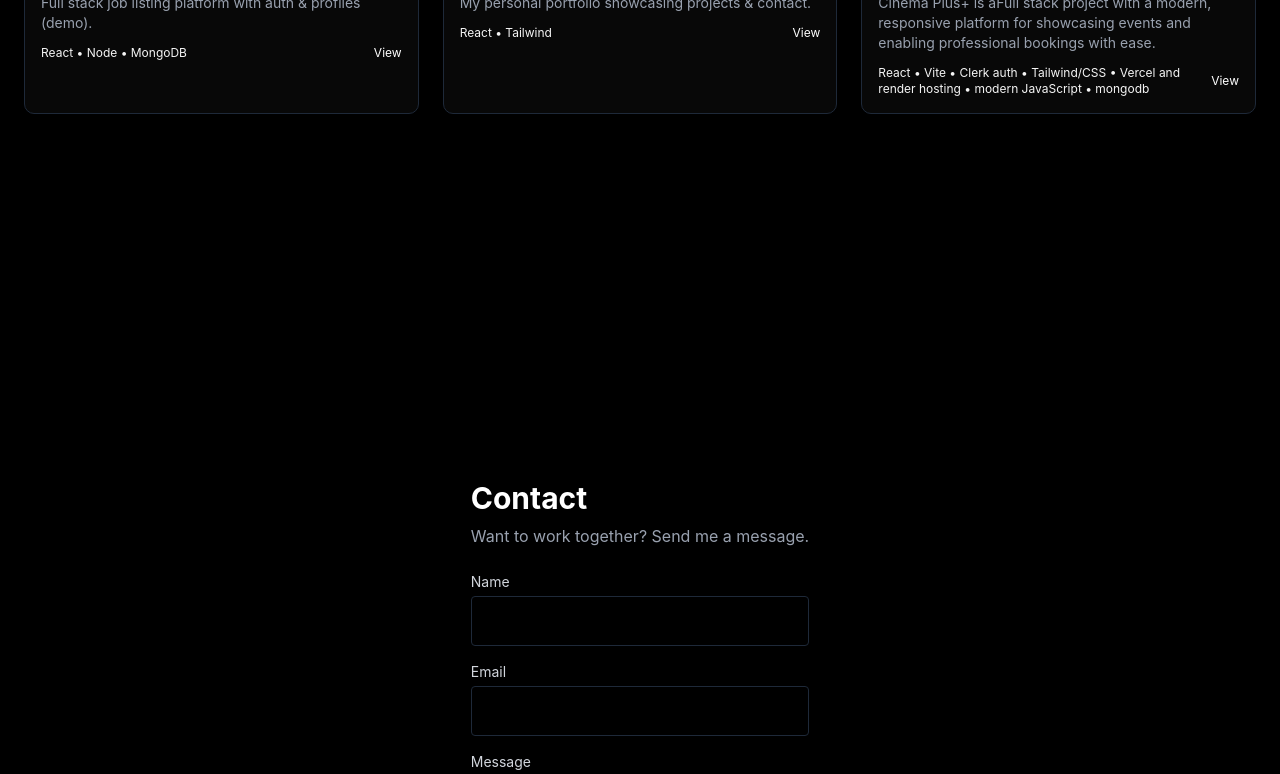
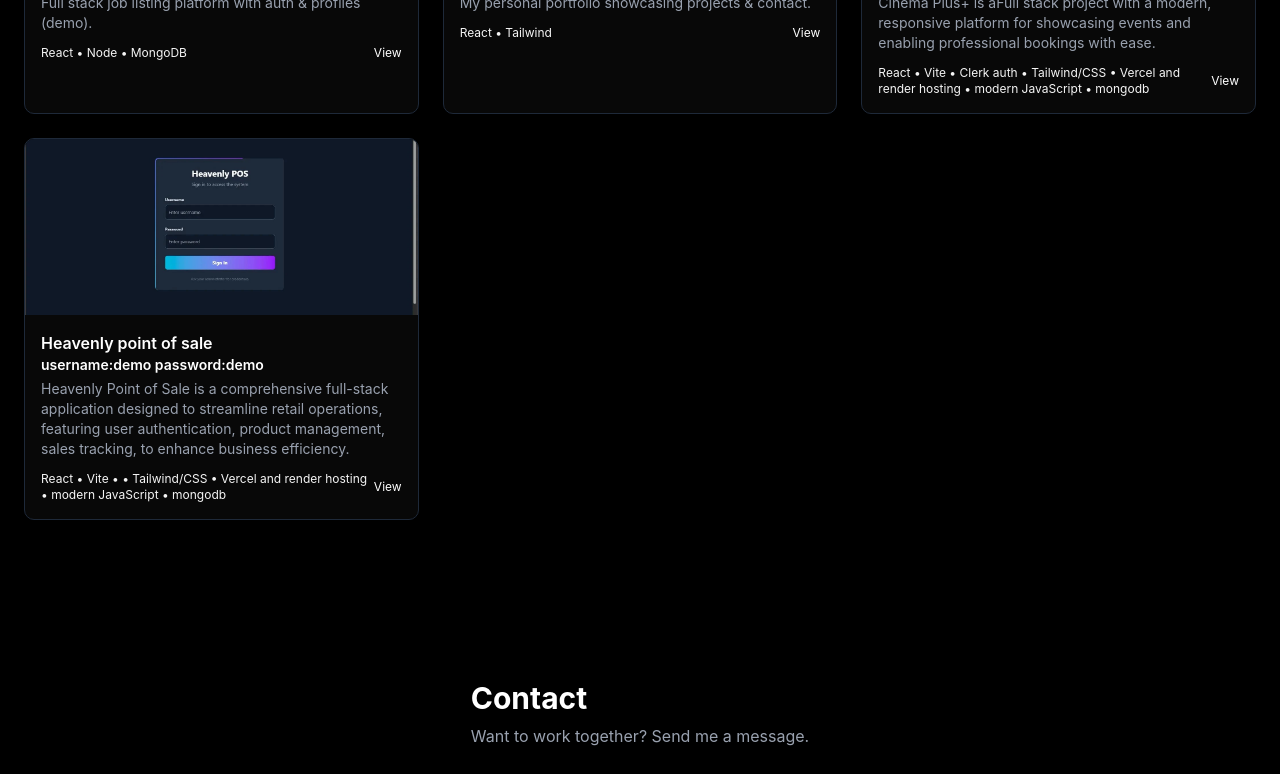
Before and after one commit to Ranking-254/Portfolio-, a React (Vite) app: page / in a window 1280 px wide. Shown: the part 2000-2774 px from the top of the page. Built offline with nearby package versions, Linux system fonts and the light colour scheme.

Commit message:
added new project

```diff
--- a/src/components/ProjectCard.jsx
+++ b/src/components/ProjectCard.jsx
@@ -14,6 +14,7 @@ export default function ProjectCard({ project }) {
             </div>
             <div className="p-4">
                 <h3 className="font-semibold text-white">{project.title}</h3>
+                <h3 className="font-semibold text-sm text">{project.login}</h3>
                 <p className="text-sm text-gray-400 mt-1">{project.summary}</p>
                 <div className="mt-3 flex items-center justify-between">
                     <div className="text-xs text-muted">{project.tech.join(' • ')}</div>
--- a/src/data/projects.jsx
+++ b/src/data/projects.jsx
@@ -1,6 +1,7 @@
 import jobhunt from '../assets/jobhunt.webp';
 import portfolio from '../assets/portfolio.webp';
 import Cinemaplus from '../assets/Cinemaplus.webp';
+import heavenly from '../assets/heavenly.webp';
 
 const projects = [
     {
@@ -27,6 +28,15 @@ const projects = [
         link: 'https://cinema-plus-delta.vercel.app/',
         image: Cinemaplus
     },
+    {
+        id: 4,
+        title: 'Heavenly point of sale',
+        login: 'username:demo password:demo',
+        summary: ' Heavenly Point of Sale is a comprehensive full-stack application designed to streamline retail operations, featuring user authentication, product management, sales tracking, to enhance business efficiency.',
+        tech: ['React', 'Vite', ,'Tailwind/CSS', 'Vercel and render hosting', 'modern JavaScript','mongodb'],
+        link: 'https://heavenly-pos-1.vercel.app/',
+        image: heavenly
+    },
 ]
 
 export default projects
```
Also changed, not shown: src/assets/heavenly.webp (added).
